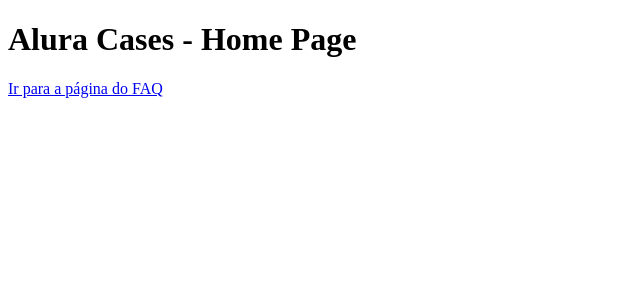
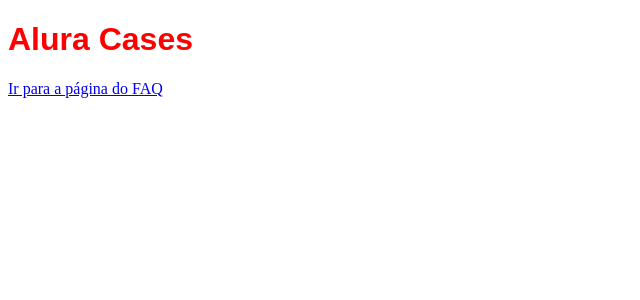
Before and after one commit to GEdO23/01-NEXTJS-COURSE, a Next.js app: page / in a window 1280 px wide. Shown: the top 300 px of the page, without its empty margins (0-640 px from the left). Built offline with nearby package versions, Linux system fonts and the light colour scheme.

Commit message:
Criando função Title com "children" e "as" funcional + Estilização css in js

```diff
--- a/pages/index.js
+++ b/pages/index.js
@@ -1,9 +1,30 @@
+import React from 'react';
 import Link from '../src/components/Link';
+
+function Title({ children, as }) {
+    const Tag = as;
+    return (
+        <React.Fragment>
+            <Tag>
+                {children}
+            </Tag>
+            <style jsx>{`
+                ${Tag} {
+                    color: red;
+                    font-family: sans-serif;
+                }
+
+
+            `}
+            </style>
+        </React.Fragment>
+    );
+}
 
 export default function HomePage() {
     return (
         <div>
-            <h1>Alura Cases - Home Page</h1>
+            <Title as="h1">Alura Cases</Title>
             <Link href="/faq">
                 Ir para a página do FAQ
             </Link>
```
